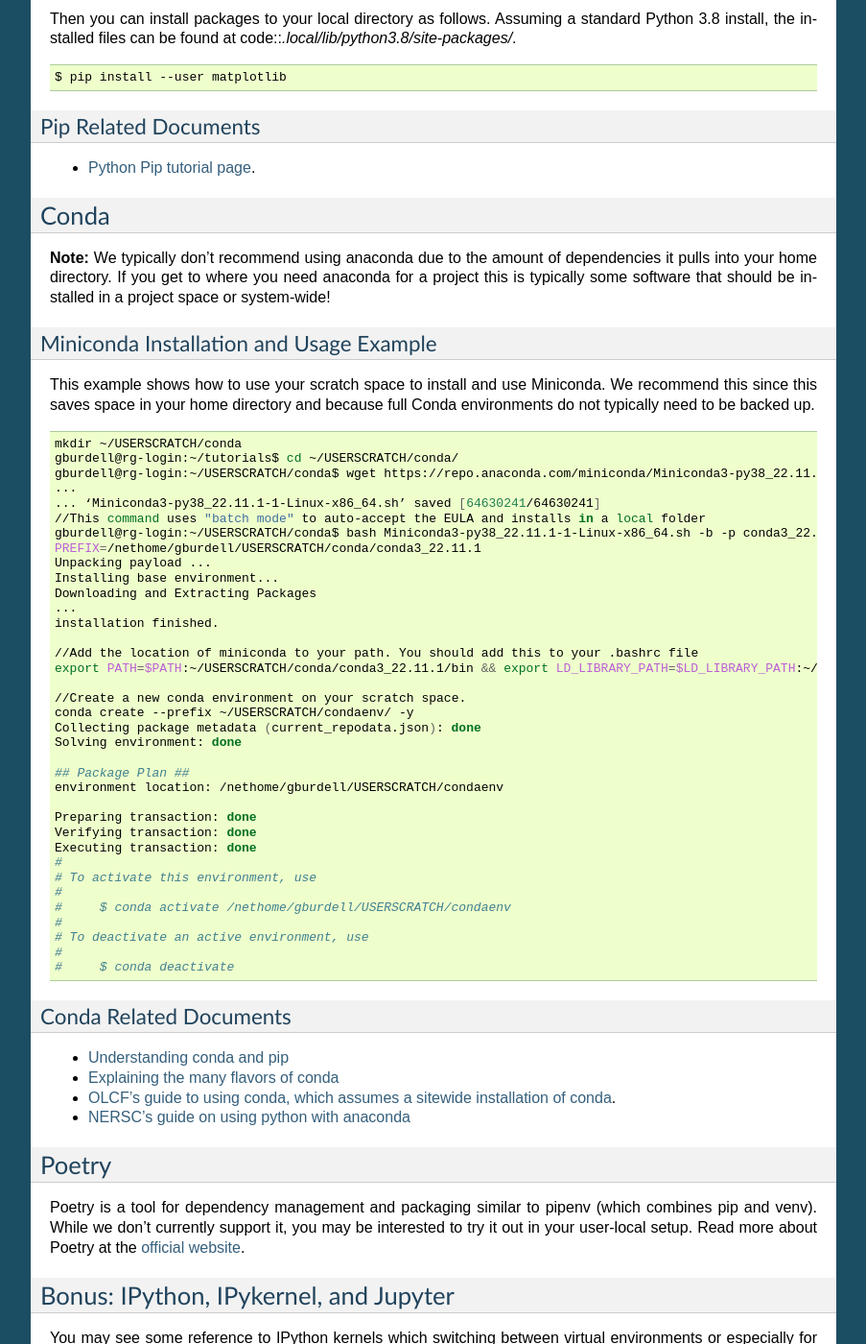
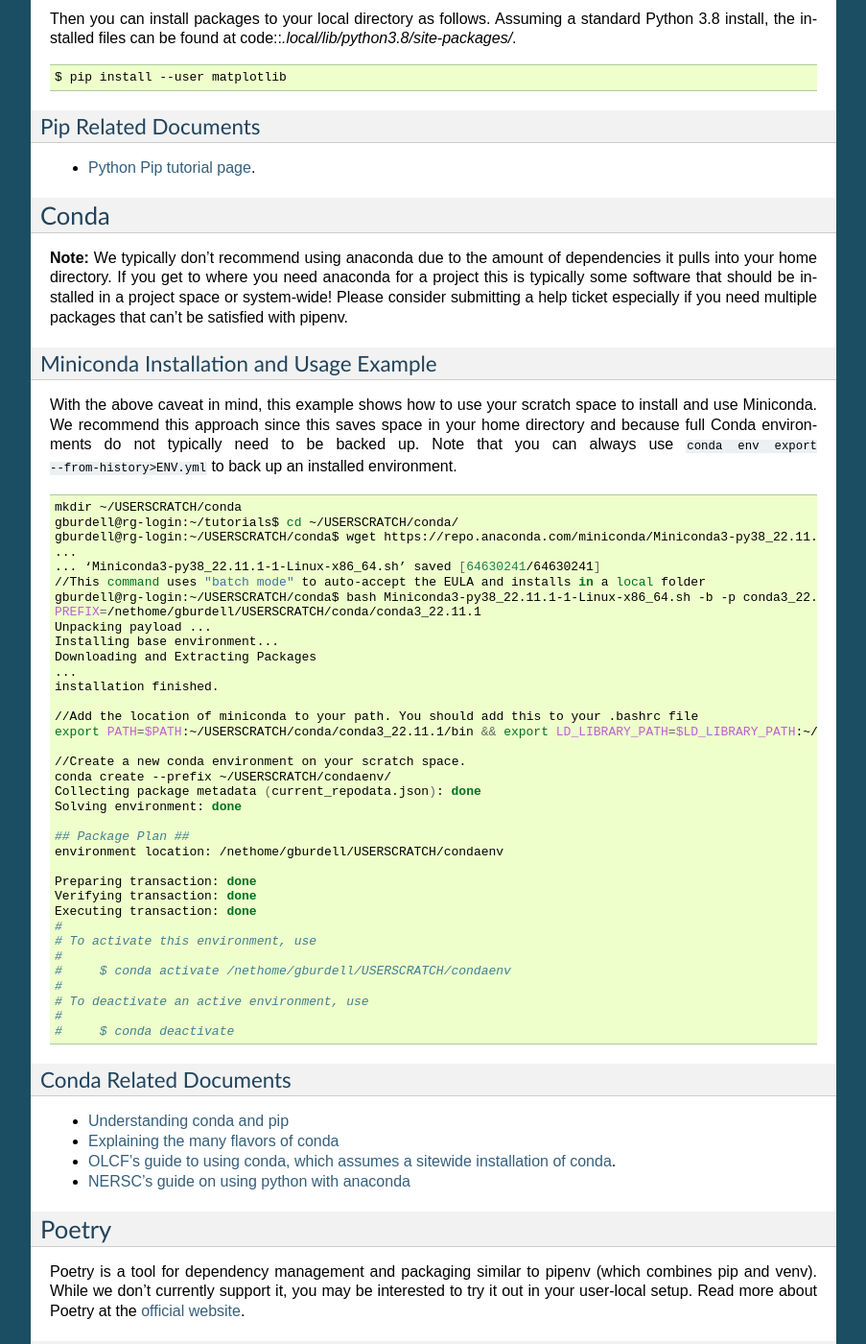
Before and after one commit to gt-crnch-rg/read-the-docs, a Sphinx documentation site: the page built from docs/general/python-environments.rst, in a window 1280 px wide and 1400 px high, scrolled down 3223 px. Shown: the whole window at 96% size, without its empty margins (198-1101 px from the left). Built offline with Sphinx 7.4.7, drawn with Linux system fonts in a browser that asks for light colours; pages that are not in the unit, such as notebooks, are missing from menus.

Commit message:
Update python-environments.rst

```diff
--- a/docs/general/python-environments.rst
+++ b/docs/general/python-environments.rst
@@ -209,11 +209,11 @@
 
 Conda
 ===================
-**Note:** We typically don't recommend using anaconda due to the amount of dependencies it pulls into your home directory. If you get to where you need anaconda for a project this is typically some software that should be installed in a project space or system-wide!
+**Note:** We typically don't recommend using anaconda due to the amount of dependencies it pulls into your home directory. If you get to where you need anaconda for a project this is typically some software that should be installed in a project space or system-wide! Please consider submitting a help ticket especially if you need multiple packages that can't be satisfied with pipenv.
 
 Miniconda Installation and Usage Example
 -----------------------
-This example shows how to use your scratch space to install and use Miniconda. We recommend this since this saves space in your home directory and because full Conda environments do not typically need to be backed up.
+With the above caveat in mind, this example shows how to use your scratch space to install and use Miniconda. We recommend this approach since this saves space in your home directory and because full Conda environments do not typically need to be backed up. Note that you can always use :code:`conda env export --from-history>ENV.yml` to back up an installed environment.
 
 .. code:: shell
 
@@ -235,7 +235,7 @@
    export PATH=$PATH:~/USERSCRATCH/conda/conda3_22.11.1/bin && export LD_LIBRARY_PATH=$LD_LIBRARY_PATH:~/USERSCRATCH/conda/conda3_22.11.1/lib
 
    //Create a new conda environment on your scratch space.
-   conda create --prefix ~/USERSCRATCH/condaenv/ -y
+   conda create --prefix ~/USERSCRATCH/condaenv/
    Collecting package metadata (current_repodata.json): done
    Solving environment: done
 
```
